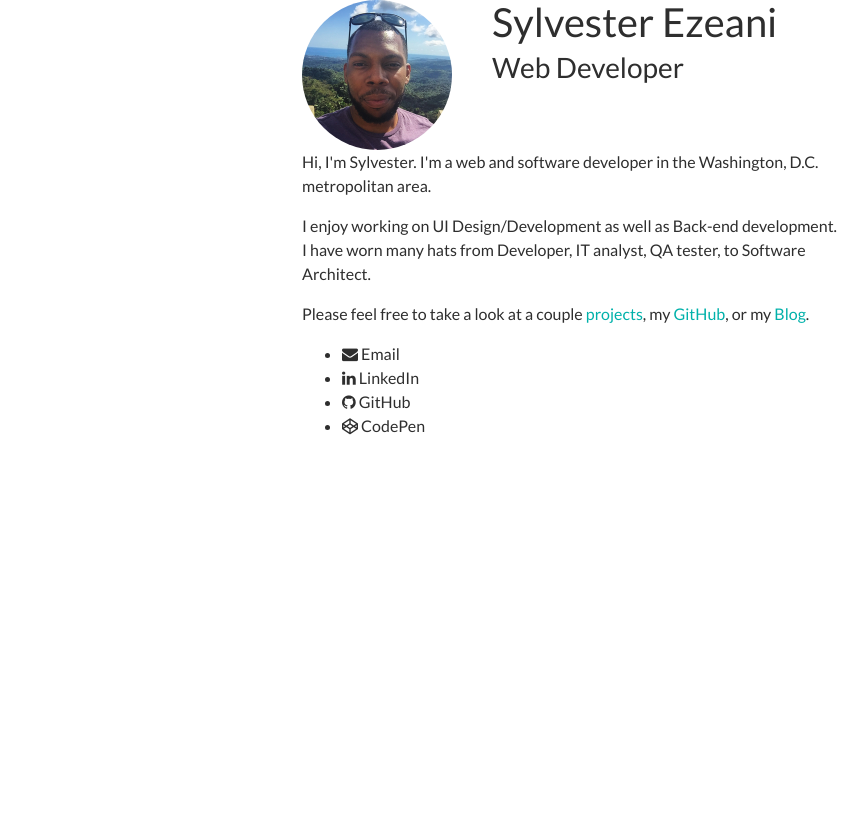
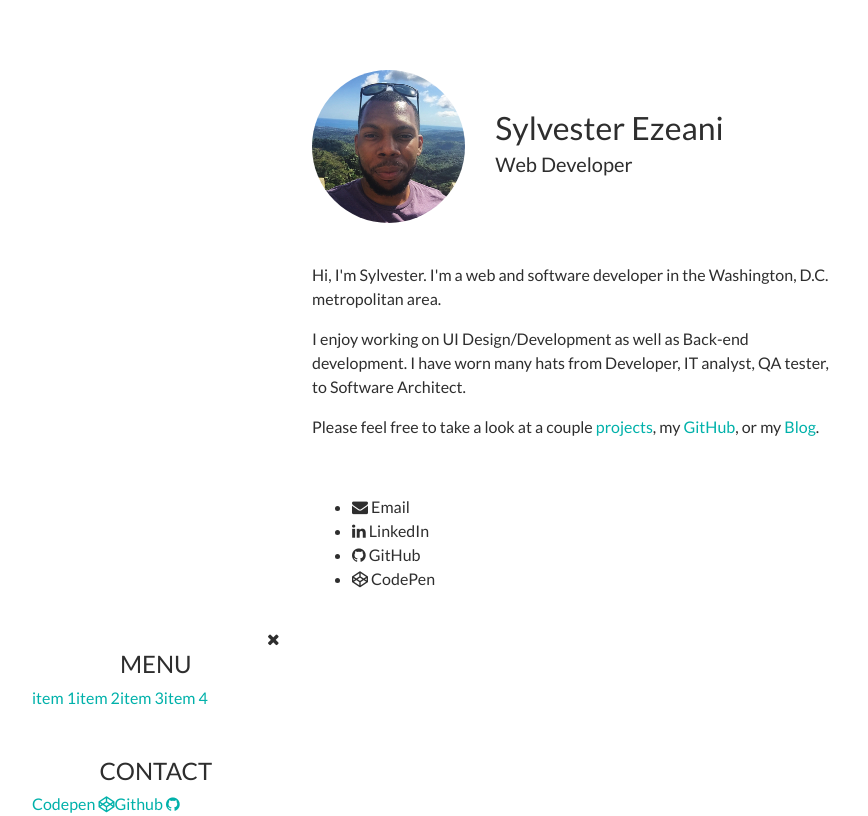
Before and after one commit to impreze/Portfolio, a plain HTML site: page index.html in a window 1280 px wide. Shown: the whole page, without its empty margins (68-936 px from the left). Drawn offline with Linux system fonts and the light colour scheme.

Commit message:
corrected content alignment

```diff
--- a/css/style.css
+++ b/css/style.css
@@ -24,6 +24,29 @@ a:hover {
     color: #898989;
     text-decoration: none;
 }
-#header img {
-    max-width: 150px;
+#wrapper {
+    margin-top: 50px;
 }
+section {
+    padding: 20px;
+}
+
+/** Header **/
+
+#profile-pic {
+    max-width: 200px;
+    height: auto;
+}
+#profile-card {
+    margin: auto 0px;
+}
+@media only screen and (max-width: 768px) {
+    #header {
+        text-align: center;
+    }
+    #profile-pic {
+        max-width: 150px;
+        height: auto;
+        margin: 0 auto 20px auto;
+    }
+}
--- a/index.html
+++ b/index.html
@@ -26,23 +26,23 @@
 <body>
 
     <div id="wrapper" class="container">
-        <div id="header" class="row">
-            <div class="col-md-2 offset-md-3">
+        <section id="header" class="row">
+            <div id="profile-pic" class="col-md-2 offset-md-3">
                 <img src="images/portfolio-pic.png" class="img-fluid rounded-circle">
             </div>
-            <div class="col-md-4">
-                <h1>Sylvester Ezeani</h1>
-                <h3>Web Developer</h3>
+            <div id="profile-card" class="col-md-4">
+                <h2>Sylvester Ezeani</h2>
+                <h5>Web Developer</h5>
             </div>
-        </div>
-        <div id="blurb" class="row">
+        </section>
+        <section id="blurb" class="row">
             <div class="col-md-6 offset-md-3">
                 <p>Hi, I'm Sylvester. I'm a web and software developer in the Washington, D.C. metropolitan area.</p>
                 <p>I enjoy working on UI Design/Development as well as Back-end development. I have worn many hats from Developer, IT analyst, QA tester, to Software Architect.</p>
                 <p>Please feel free to take a look at a couple <a href="projects.html" title="My Projects">projects</a>, my <a href="https://github.com/impreze" target="_blank" title="My GitHub">GitHub</a>, or my <a href="http://www.sylvesterezeani.com/blog" target="_blank" title="My Blog">Blog</a>.</p>
             </div>
-        </div>
-        <div id="contact">
+        </section>
+        <section id="contact">
             <div class="row">
                 <div class="col-md-6 offset-md-3">
                     <ul>
@@ -53,7 +53,28 @@
                     </ul>
                 </div>
             </div>
-        </div>
+        </section>
+
+        <!-- Sidebar -->
+        <aside id="menu" class="menu col-lg-3 col-md-3 col-sm-3 col-xs-3">
+            <div class="menu-toggle text-right"><i class='fa fa-times'></i></div>
+            <div class="menu-content text-center">
+                <h4>MENU</h4>
+                <ul class="nav">
+                    <li><a href="#">item 1</a></li>
+                    <li><a href="#">item 2</a></li>
+                    <li><a href="#">item 3</a></li>
+                    <li><a href="#">item 4</a></li>
+                </ul>
+                <br>
+                <br>
+                <h4>CONTACT </h4>
+                <ul class="nav">
+                    <li><a href="https://www.codepen.io/impreze" target="_blank">Codepen <i class="fa fa-codepen"></i></a></li>
+                    <li><a href="https://www.github.com/impreze" target="_blank">Github <i class="fa fa-github"></i></a></li>
+                </ul>
+            </div>
+        </aside>
     </div>
 
     <!-- JQuery -->
```
